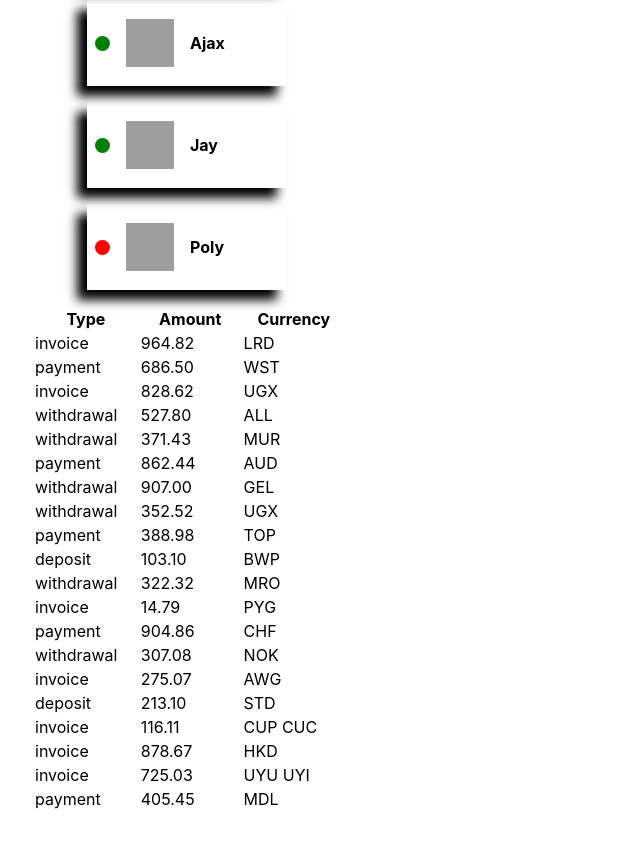
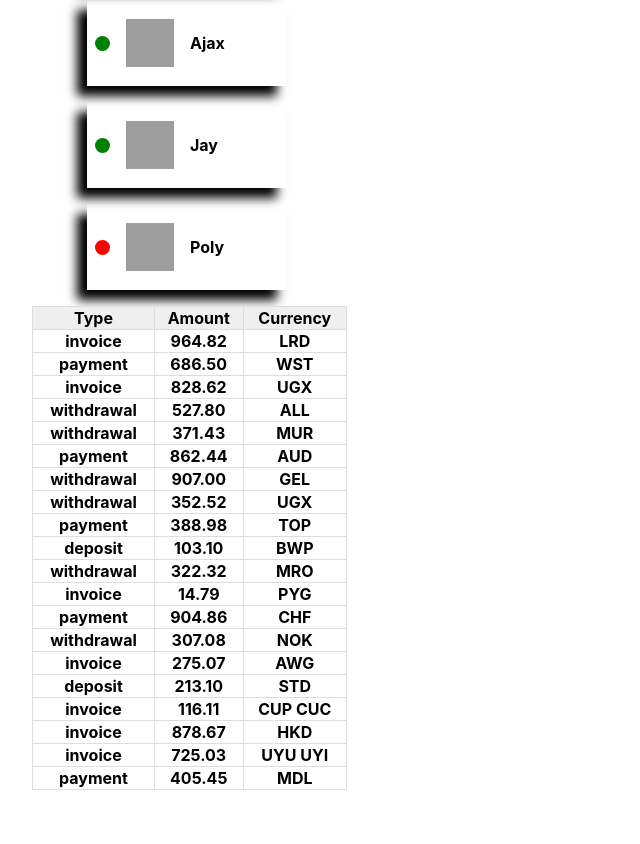
Before and after one commit to ArbakovMaxim/goit-react-hw-01-components, a React (Create React App) app: page / in a window 1280 px wide. Shown: the part 704-1548 px from the top of the page, without its empty margins (0-640 px from the left). Built offline with nearby package versions, Linux system fonts and the light colour scheme; grey boxes are pictures that could not be loaded.

Commit message:
DZ 1 Final

```diff
--- a/src/Thema.js
+++ b/src/Thema.js
@@ -8,9 +8,11 @@ export const thema = {
     test2Text: '#fff',
     online: 'green',
     offline: 'red',
+    bgtabl: '#efefef',
   },
   borders: {
     test1: '1px solid red',
+    test3: '1px solid #dddddd',
   },
   borderRadius: {
     test1: '50%',
--- a/src/components/Test4/TransactionHistory/TransactionHistory.styled.jsx
+++ b/src/components/Test4/TransactionHistory/TransactionHistory.styled.jsx
@@ -2,17 +2,21 @@ import styled from '@emotion/styled';
 
 export const Tabl = styled.table`
   width: 315px;
-  height: auto;
+  margin-bottom: 20px;
+  border: ${p => p.theme.borders.test3};
+  border-collapse: collapse;
 `;
 
 export const TablTitle = styled.th`
-  width: 105px;
+  font-weight: ${p => p.theme.fontWeight.test1};
+  background: ${p => p.theme.colors.bgtabl};
+  border: ${p => p.theme.borders.test3};
 `;
 
 export const Tablth = styled.thead`
-  width: 315px;
+  /*  width: 315px; */
 `;
 
 export const Tabtr = styled.tr`
-  width: 315px;
+  /* width: 315px; */
 `;
--- a/src/components/Test4/TransactionInfo/TransactionInfo.jsx
+++ b/src/components/Test4/TransactionInfo/TransactionInfo.jsx
@@ -1,13 +1,20 @@
+import { TablItem } from './TransactionInfo.styled.jsx';
+import PropTypes from 'prop-types';
+
 export const TransactionInfo = ({ items }) => {
   return (
     <tbody>
       {items.map(item => (
         <tr key={item.id}>
-          <td>{item.type}</td>
-          <td>{item.amount}</td>
-          <td>{item.currency}</td>
+          <TablItem>{item.type}</TablItem>
+          <TablItem>{item.amount}</TablItem>
+          <TablItem>{item.currency}</TablItem>
         </tr>
       ))}
     </tbody>
   );
 };
+
+TransactionInfo.propTypes = {
+  items: PropTypes.array.isRequired,
+};
--- a/src/components/Test4/TransactionInfo/TransactionInfo.styled.jsx
+++ b/src/components/Test4/TransactionInfo/TransactionInfo.styled.jsx
@@ -1 +1,5 @@
-/* import styled from '@emotion/styled'; */
+import styled from '@emotion/styled';
+
+export const TablItem = styled.th`
+  border: ${p => p.theme.borders.test3};
+`;
```
